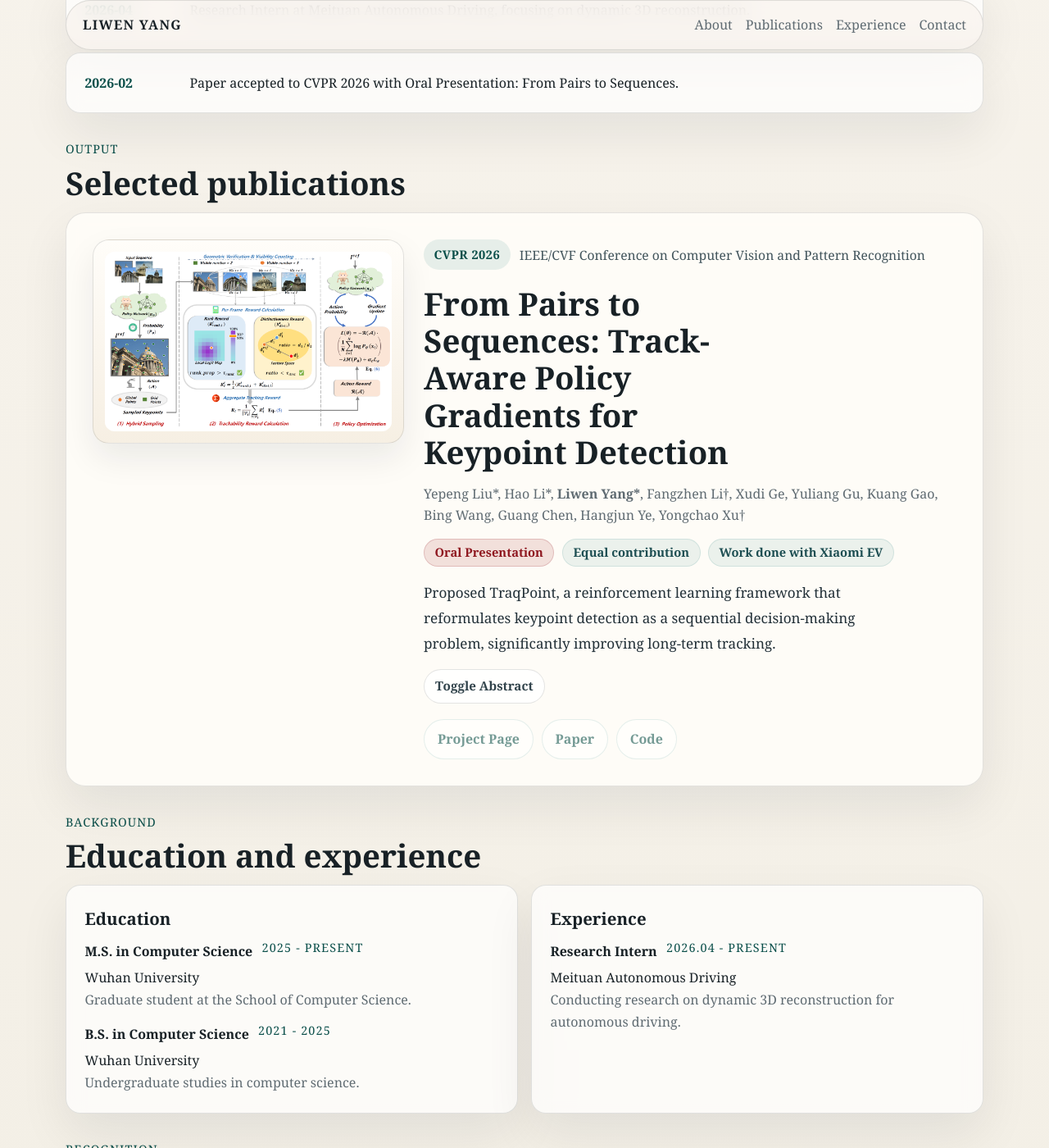
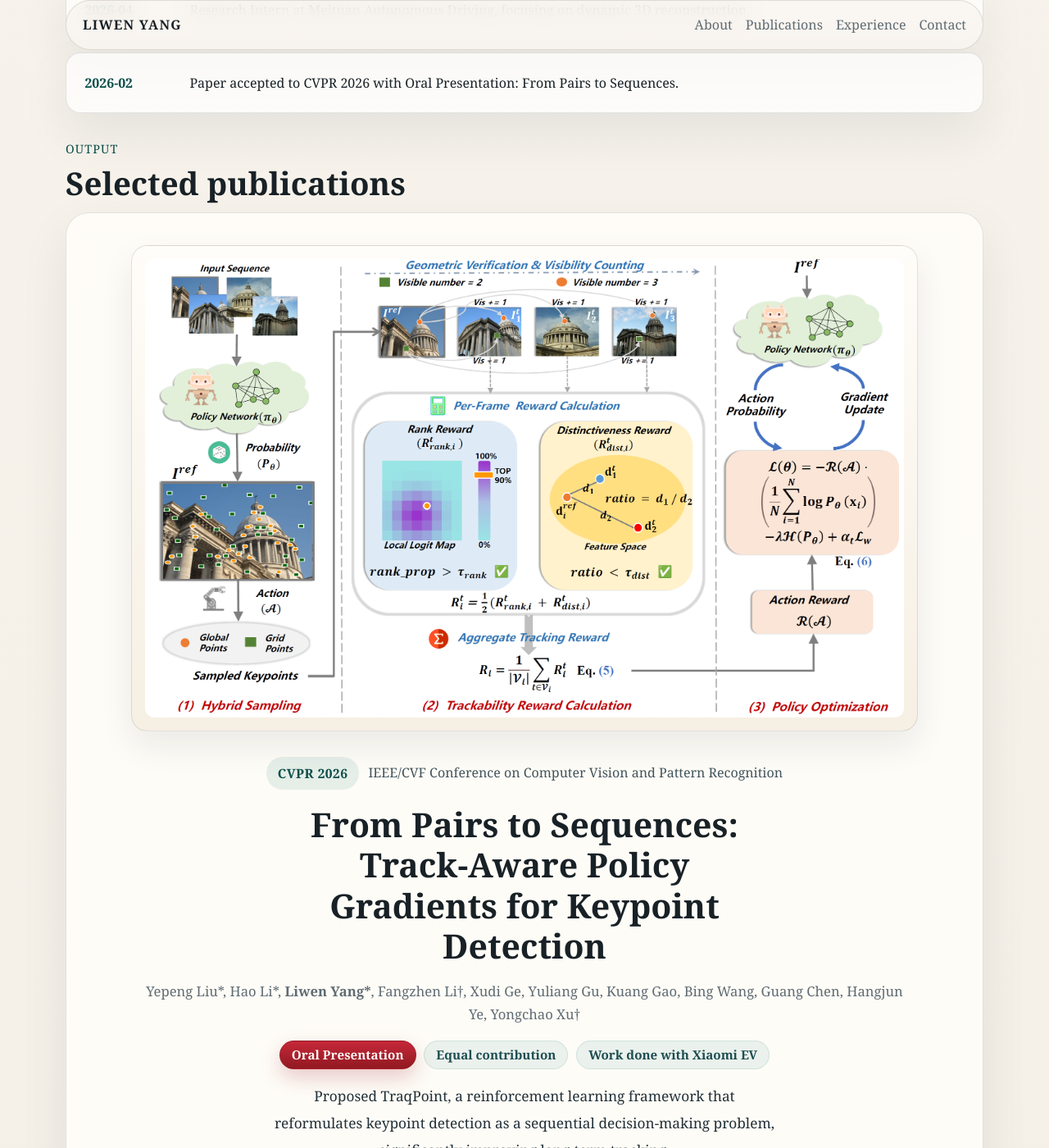
Before and after one commit to 1yangliwen/1yangliwen.github.io, a Jekyll site: the page built from index.md, in a window 1280 px wide and 1400 px high, scrolled down 1228 px. Shown: the whole window at 82% size. Built offline with Jekyll 4.4.1, drawn with Linux system fonts in a browser that asks for light colours.

Commit message:
Center publication showcase layout

```diff
--- a/assets/css/style.css
+++ b/assets/css/style.css
@@ -306,21 +306,24 @@ img {
 }
 
 .publication-card {
-  padding: 2rem;
-  border-radius: 24px;
+  padding: 2.4rem 2rem 2.1rem;
+  border-radius: 28px;
   background: rgba(255, 253, 249, 0.9);
 }
 
 .publication-layout {
   display: grid;
   grid-template-columns: 1fr;
-  gap: 1.5rem;
+  gap: 1.9rem;
+  align-items: start;
+  justify-items: center;
 }
 
 .publication-image-wrap {
   overflow: hidden;
-  align-self: start;
-  padding: 0.85rem;
+  width: min(100%, 960px);
+  margin-inline: auto;
+  padding: 1rem;
   border-radius: 20px;
   border: 1px solid var(--line);
   background: linear-gradient(180deg, #fffdf9 0%, #f6efe3 100%);
@@ -329,7 +332,6 @@ img {
 
 .publication-image {
   width: 100%;
-  aspect-ratio: 16 / 10;
   height: auto;
   object-fit: contain;
   border-radius: 12px;
@@ -338,39 +340,48 @@ img {
 
 .publication-copy {
   display: grid;
-  gap: 1rem;
+  width: 100%;
+  gap: 1.05rem;
   align-content: start;
+  justify-items: center;
+  text-align: center;
+}
+
+.publication-topline {
+  justify-content: center;
+  margin-bottom: 0.1rem;
 }
 
 .publication-kicker {
   display: inline-flex;
   align-items: center;
-  padding: 0.38rem 0.78rem;
+  padding: 0.42rem 0.86rem;
   border-radius: var(--radius-sm);
   background: rgba(15, 118, 110, 0.1);
   color: var(--accent-strong);
   font-weight: 700;
-  font-size: 0.92rem;
+  font-size: 0.98rem;
   letter-spacing: 0.03em;
 }
 
 .publication-venue {
+  max-width: 54rem;
   color: #41545b;
-  font-size: 0.98rem;
-  line-height: 1.55;
+  font-size: 1rem;
+  line-height: 1.62;
 }
 
 .publication-card h3 {
   margin: 0;
-  max-width: 20ch;
-  font-size: clamp(1.8rem, 3vw, 2.6rem);
-  line-height: 1.18;
+  max-width: 24ch;
+  font-size: clamp(2rem, 3.2vw, 2.9rem);
+  line-height: 1.2;
 }
 
 .authors {
-  max-width: 52rem;
-  font-size: 1rem;
-  line-height: 1.6;
+  max-width: 58rem;
+  font-size: 1.04rem;
+  line-height: 1.72;
 }
 
 .badge-row,
@@ -378,42 +389,46 @@ img {
   display: flex;
   flex-wrap: wrap;
   gap: 0.6rem;
+  justify-content: center;
 }
 
 .badge {
   display: inline-flex;
   align-items: center;
-  padding: 0.42rem 0.78rem;
+  padding: 0.48rem 0.88rem;
   border-radius: var(--radius-sm);
   background: rgba(15, 118, 110, 0.08);
   border: 1px solid rgba(15, 118, 110, 0.12);
   color: #1d4e52;
-  font-size: 0.92rem;
+  font-size: 0.95rem;
   font-weight: 600;
   line-height: 1.2;
 }
 
 .badge-highlight {
-  background: rgba(145, 24, 31, 0.12);
-  border-color: rgba(145, 24, 31, 0.18);
-  color: #8f1820;
+  background: linear-gradient(180deg, #c62839 0%, #911821 100%);
+  border-color: rgba(145, 24, 31, 0.36);
+  color: #fff8f7;
+  box-shadow: 0 10px 24px rgba(145, 24, 31, 0.22);
 }
 
 .publication-tldr {
-  max-width: 60ch;
+  max-width: 64ch;
   margin: 0;
   color: #223038;
-  font-size: 1.07rem;
-  line-height: 1.82;
+  font-size: 1.08rem;
+  line-height: 1.9;
 }
 
 .abstract-toggle {
-  max-width: 66ch;
+  width: 100%;
+  max-width: 70ch;
 }
 
 .abstract-toggle summary {
   display: inline-flex;
   align-items: center;
+  justify-content: center;
   padding: 0.45rem 0.82rem;
   border: 1px solid rgba(24, 33, 38, 0.12);
   border-radius: var(--radius-sm);
@@ -435,9 +450,11 @@ img {
 
 .publication-abstract {
   max-width: 66ch;
+  margin: 0 auto;
   color: #223038;
   font-size: 1.01rem;
   line-height: 1.85;
+  text-align: left;
 }
 
 .publication-abstract > * {
@@ -453,14 +470,15 @@ img {
 }
 
 .action-row {
-  margin-top: 0.15rem;
+  margin-top: 0.4rem;
 }
 
 .action-button {
   display: inline-flex;
   align-items: center;
   justify-content: center;
-  padding: 0.62rem 1rem;
+  min-width: 8.75rem;
+  padding: 0.72rem 1.15rem;
   border: 1px solid rgba(15, 118, 110, 0.2);
   border-radius: var(--radius-sm);
   background: rgba(255, 255, 255, 0.86);
@@ -477,15 +495,8 @@ img {
 }
 
 .action-button.is-disabled {
-  opacity: 0.56;
+  opacity: 0.72;
   cursor: default;
-}
-
-@media (min-width: 900px) {
-  .publication-layout {
-    grid-template-columns: minmax(300px, 380px) minmax(0, 1fr);
-    align-items: start;
-  }
 }
 
 .project-card {
@@ -532,12 +543,22 @@ img {
   }
 
   .publication-card {
-    padding: 1.2rem;
+    padding: 1.25rem;
   }
 
   .publication-card h3 {
     max-width: none;
-    font-size: 1.75rem;
+    font-size: 1.85rem;
+  }
+
+  .publication-image-wrap {
+    width: 100%;
+    padding: 0.7rem;
+  }
+
+  .action-button {
+    min-width: 0;
+    width: 100%;
   }
 }
 
```
